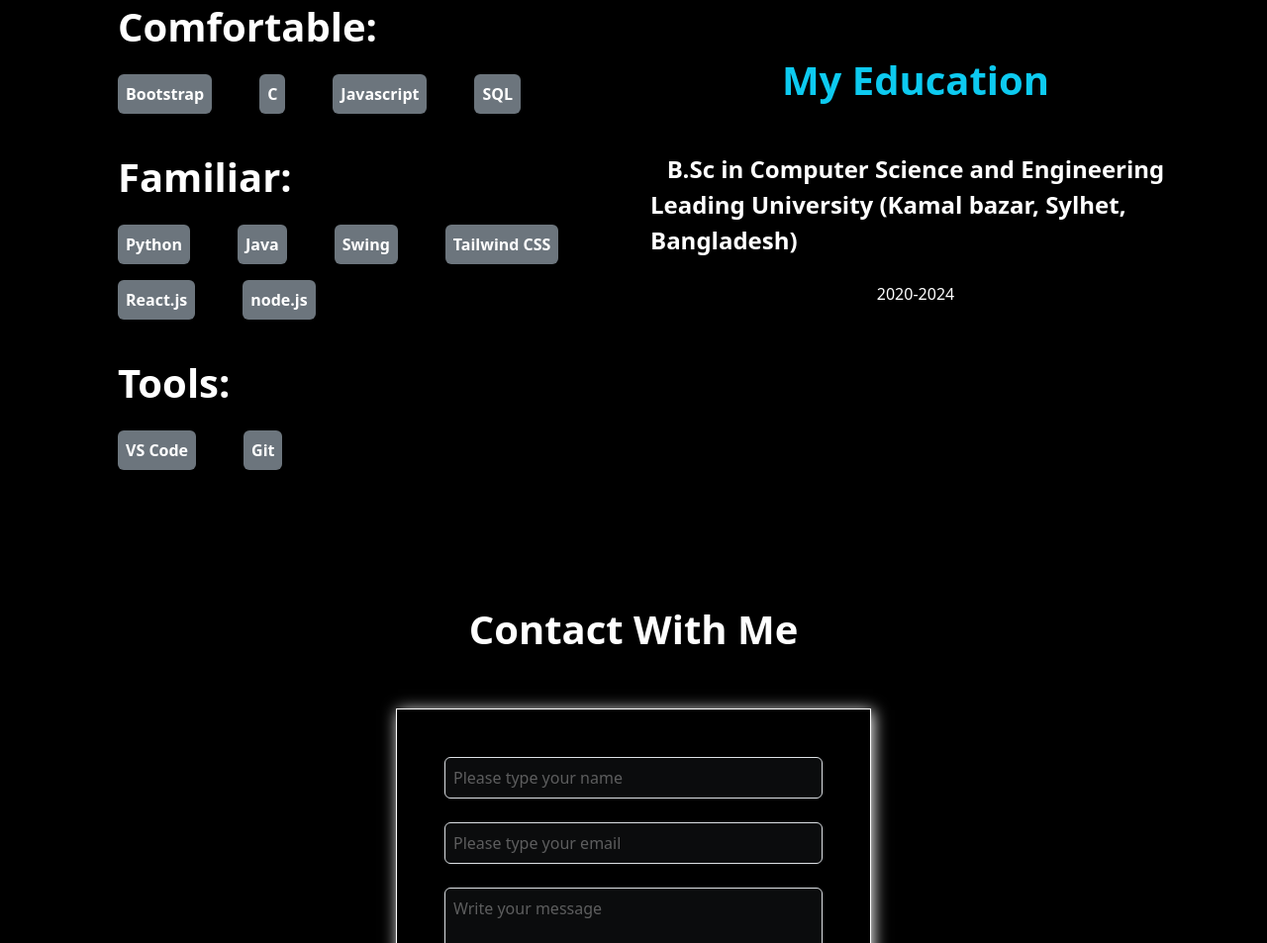
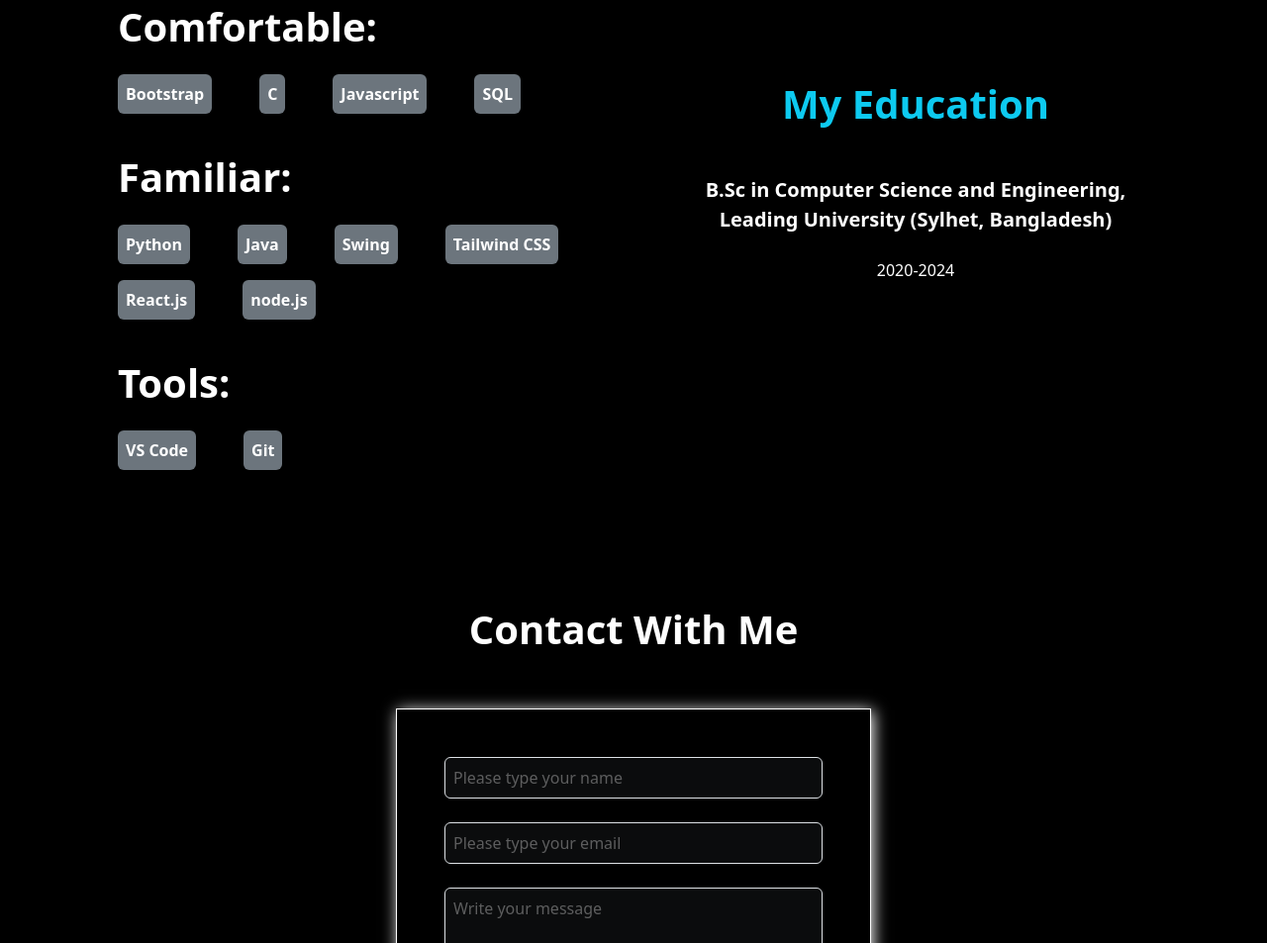
Before and after one commit to mohaimin5678/portfolio-bootstrap-assignment-1, a plain HTML site: page index.html in a window 1280 px wide. Shown: the part 1813-2766 px from the top of the page at 99% size. Drawn offline with nearby package versions, Linux system fonts and the light colour scheme.

Commit message:
again update index.html

```diff
--- a/index.html
+++ b/index.html
@@ -216,8 +216,8 @@
                 <div class="card p-3 col-12 col-md-6 skills text-white d-flex justify-content-center align-items-center">
                     <div class="d-flex flex-column justify-content-center align-items-center">
                         <h1 class="text-info fw-bolder mb-5 fs-1">My Education</h1>
-                        <p class="fs-4 fw-semibold mb-0">B.Sc in Computer Science and Engineering</p>
-                        <p class="fs-4 fw-semibold mb-4">Leading University (Kamal bazar, Sylhet, Bangladesh)</p>
+                        <p class="fs-5 fw-semibold mb-0">B.Sc in Computer Science and Engineering,</p>
+                        <p class="fs-5 fw-semibold mb-4">Leading University (Sylhet, Bangladesh)</p>
                         <span class="fs-6">2020-2024</span>
                     </div>
                 </div>
```
